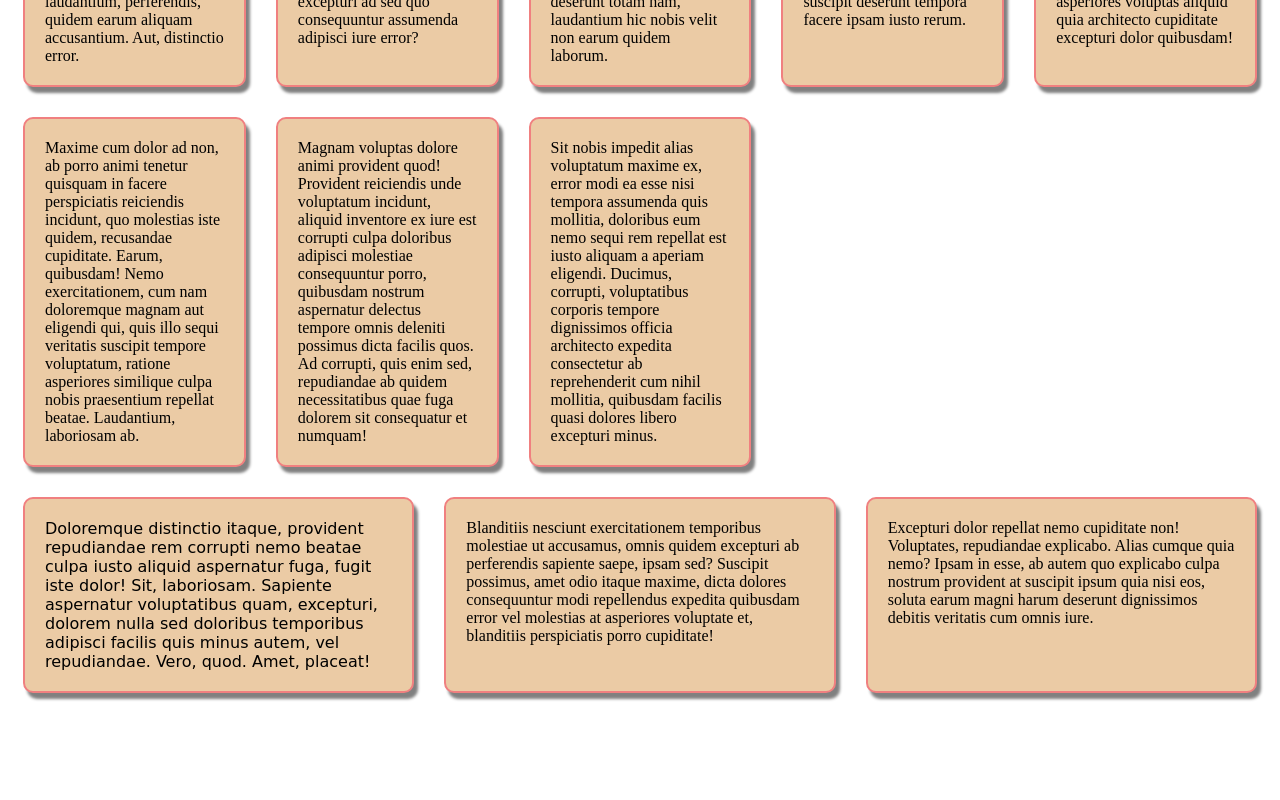
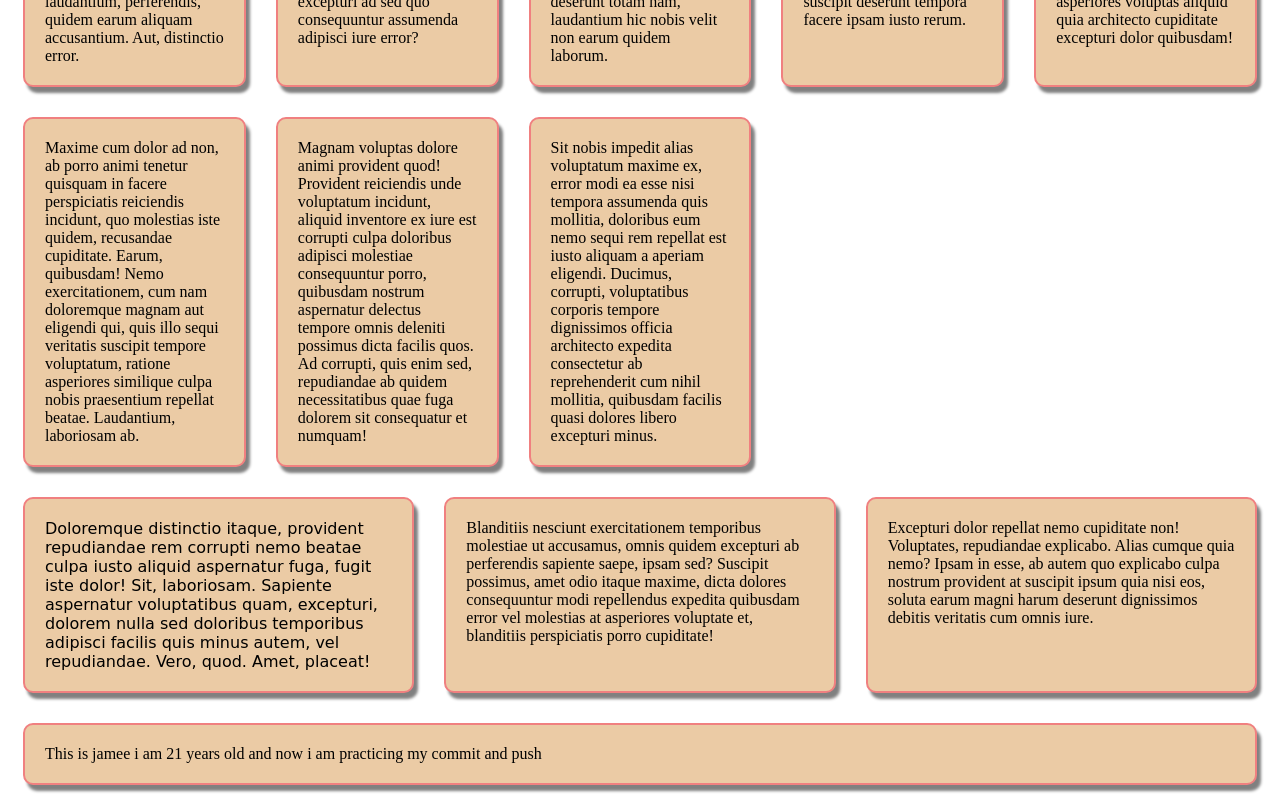
Before and after one commit to jamee1968/practice-_mid_MIS, a plain HTML site: page index.html in a window 1280 px wide. Shown: the part 345-1145 px from the top of the page. Before the commit the page ends 1061 px from the top, so only its background shows below. Drawn offline with Linux system fonts and the light colour scheme.

Commit message:
2nd commit

```diff
--- a/index.html
+++ b/index.html
@@ -27,7 +27,7 @@
         <p>Blanditiis nesciunt exercitationem temporibus molestiae ut accusamus, omnis quidem excepturi ab perferendis sapiente saepe, ipsam sed? Suscipit possimus, amet odio itaque maxime, dicta dolores consequuntur modi repellendus expedita quibusdam error vel molestias at asperiores voluptate et, blanditiis perspiciatis porro cupiditate!</p>
         <p>Excepturi dolor repellat nemo cupiditate non! Voluptates, repudiandae explicabo. Alias cumque quia nemo? Ipsam in esse, ab autem quo explicabo culpa nostrum provident at suscipit ipsum quia nisi eos, soluta earum magni harum deserunt dignissimos debitis veritatis cum omnis iure.</p>
     </div>
-
+    <p> This is jamee i am 21 years old and now i am practicing my commit and push</p>
 
 </body>
 </html>
```
